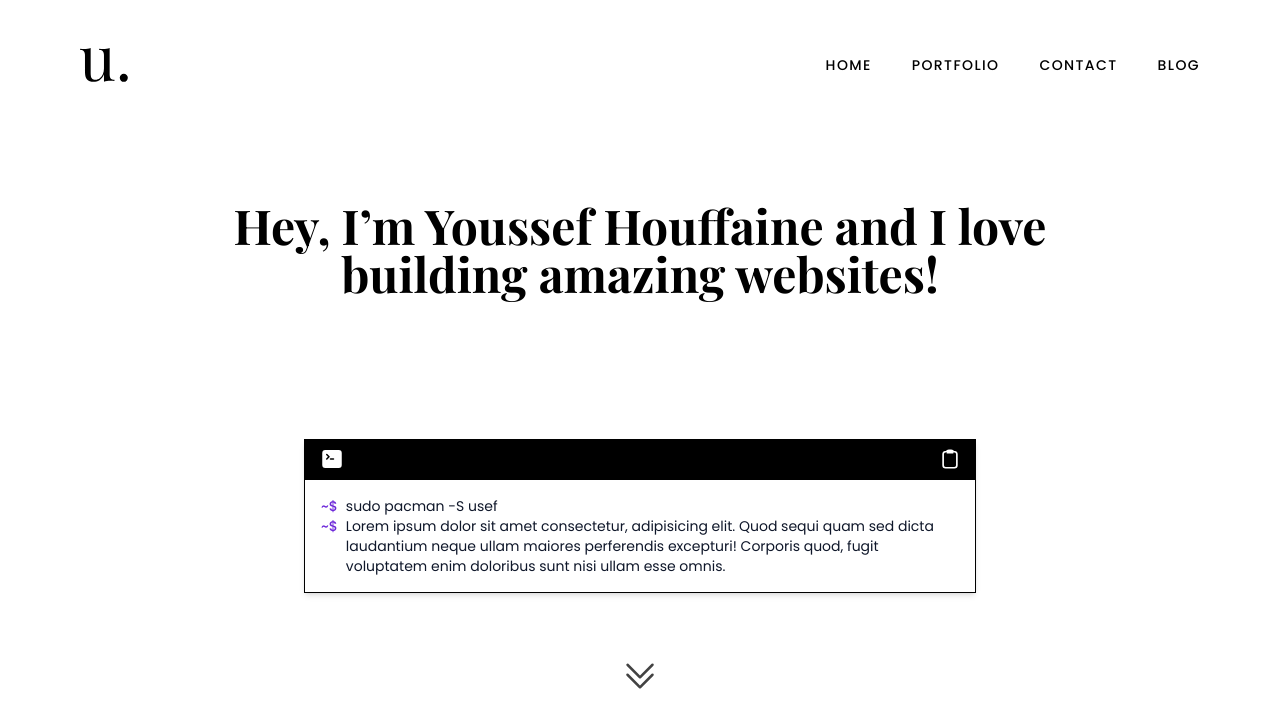
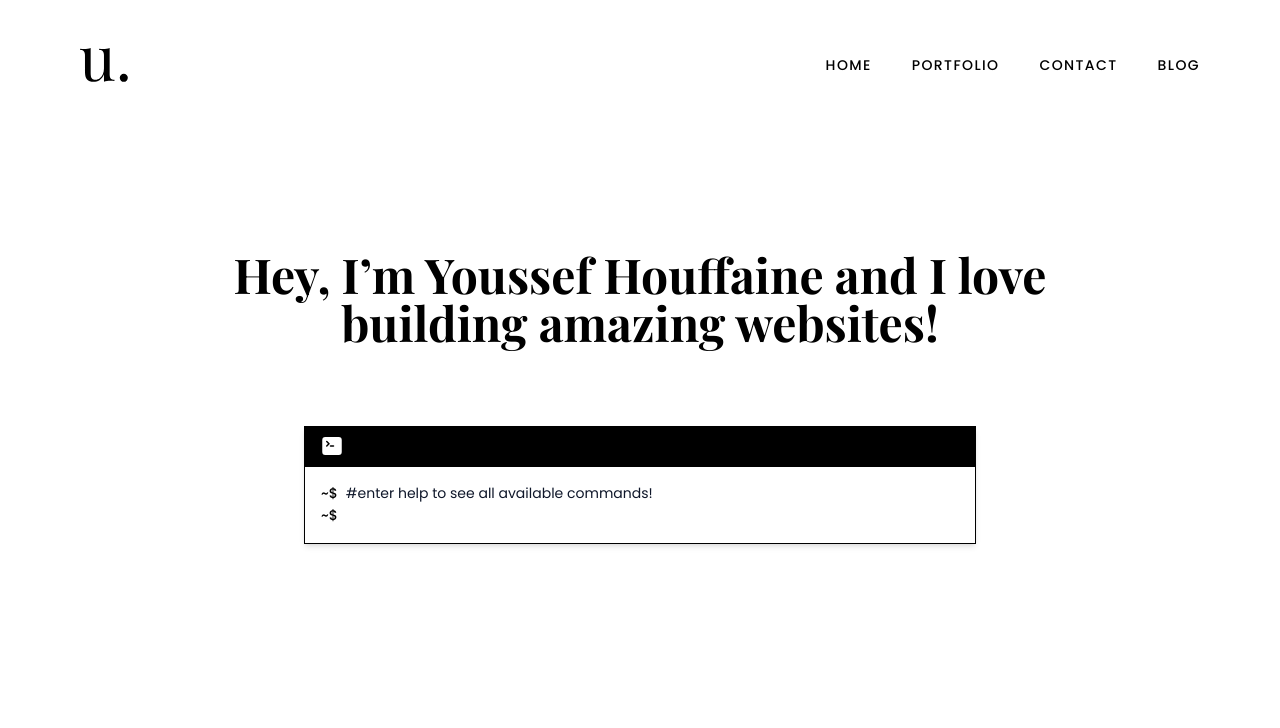
Before and after one commit to n53337/u53f.com, a React (Vite) app: page / in a window 1280 px wide. Shown: the top 728 px of the page. Built offline with nearby package versions, Linux system fonts and the light colour scheme.

Commit message:
Shell Reducer init

```diff
--- /dev/null
+++ b/src/Store/ShellReducer.ts
@@ -0,0 +1,14 @@
+type actionType = {
+  command: string | null;
+};
+
+export const ShellReducer = (state: string | null, action: actionType) => {
+  switch (action.command) {
+    case "help": {
+      return "this is help command";
+    }
+
+    default:
+      return state;
+  }
+};
--- a/src/components/home/Hero.tsx
+++ b/src/components/home/Hero.tsx
@@ -4,12 +4,12 @@ import { ChevronDoubleDownIcon } from "@heroicons/react/24/solid";
 
 const Hero = () => {
   return (
-    <section className="h-4/6 grid place-items-center relative">
+    <section className="h-4/6 flex flex-col justify-center gap-10 md:gap-20 place-items-center relative">
       <Text variant="header" className="text-center lg:px-16 xl:px-24">
         Hey, I’m Youssef Houffaine and I love building amazing websites!
       </Text>
       <Shell />
-      <ChevronDoubleDownIcon className="w-8 md:w-10 absolute -bottom-8 text-black animate-pulse" />
+      {/* <ChevronDoubleDownIcon className="w-8 md:w-10 absolute -bottom-8 text-black animate-pulse" /> */}
     </section>
   );
 };
--- a/src/ui/Shell.tsx
+++ b/src/ui/Shell.tsx
@@ -1,29 +1,44 @@
 import { ClipboardIcon, CommandLineIcon } from "@heroicons/react/24/solid";
 import Text from "@/ui/Text";
+import { useReducer } from "react";
+import { ShellReducer } from "@/Store/ShellReducer";
+
 const Shell = () => {
+  const [state, dispatch] = useReducer(ShellReducer, null);
+
+  const handleShellCommand = (e: React.FormEvent<HTMLFormElement>) => {
+    e.preventDefault();
+    dispatch({ command: "help" });
+    console.log(state);
+  };
+
   return (
     <div className="w-full flex flex-col max-w-2xl shadow-md">
       <div className="bg-black text-white px-4 py-2 flex justify-between items-center">
         <CommandLineIcon className="w-6 " />
-        <ClipboardIcon className="w-5 text-black stroke-white stroke-2 cursor-pointer" />
+        {/* <ClipboardIcon className="w-5 text-black stroke-white stroke-2 cursor-pointer" /> */}
       </div>
-      <div className="bg-white text-black p-4 border border-black">
+
+      {/* Default Command */}
+      <div className="max-h-96 overflow-auto bg-white text-black p-4 border border-black">
         <div className="flex gap-2 items-center">
-          <span className="text-xs md:text-sm font-medium text-violet-700">
-            ~$
-          </span>
-          <Text variant="shell">sudo pacman -S usef</Text>
+          <span className="text-xs md:text-sm font-medium text-black">~$</span>
+          <Text variant="shell" className="text-gray-500">
+            #enter help to see all available commands!
+          </Text>
         </div>
-        <div className="flex gap-2 ">
-          <span className="text-xs md:text-sm font-medium text-violet-700">
-            ~$
-          </span>
-          <Text variant="shell">
-            Lorem ipsum dolor sit amet consectetur, adipisicing elit. Quod sequi
-            quam sed dicta laudantium neque ullam maiores perferendis excepturi!
-            Corporis quod, fugit voluptatem enim doloribus sunt nisi ullam esse
-            omnis.
-          </Text>
+
+        {/* User Commands */}
+        <div className="flex gap-2 items-center">
+          <span className="text-xs md:text-sm font-medium text-black">~$</span>
+          <form className="w-full" onSubmit={handleShellCommand}>
+            <input
+              type="text"
+              className="w-full outline-none text-xs md:text-sm font-normal text-slate-900"
+              spellCheck={false}
+            />
+          </form>
+          {/* <Text variant="shell">Lorem ipsum dolor sit</Text> */}
         </div>
       </div>
     </div>
```
